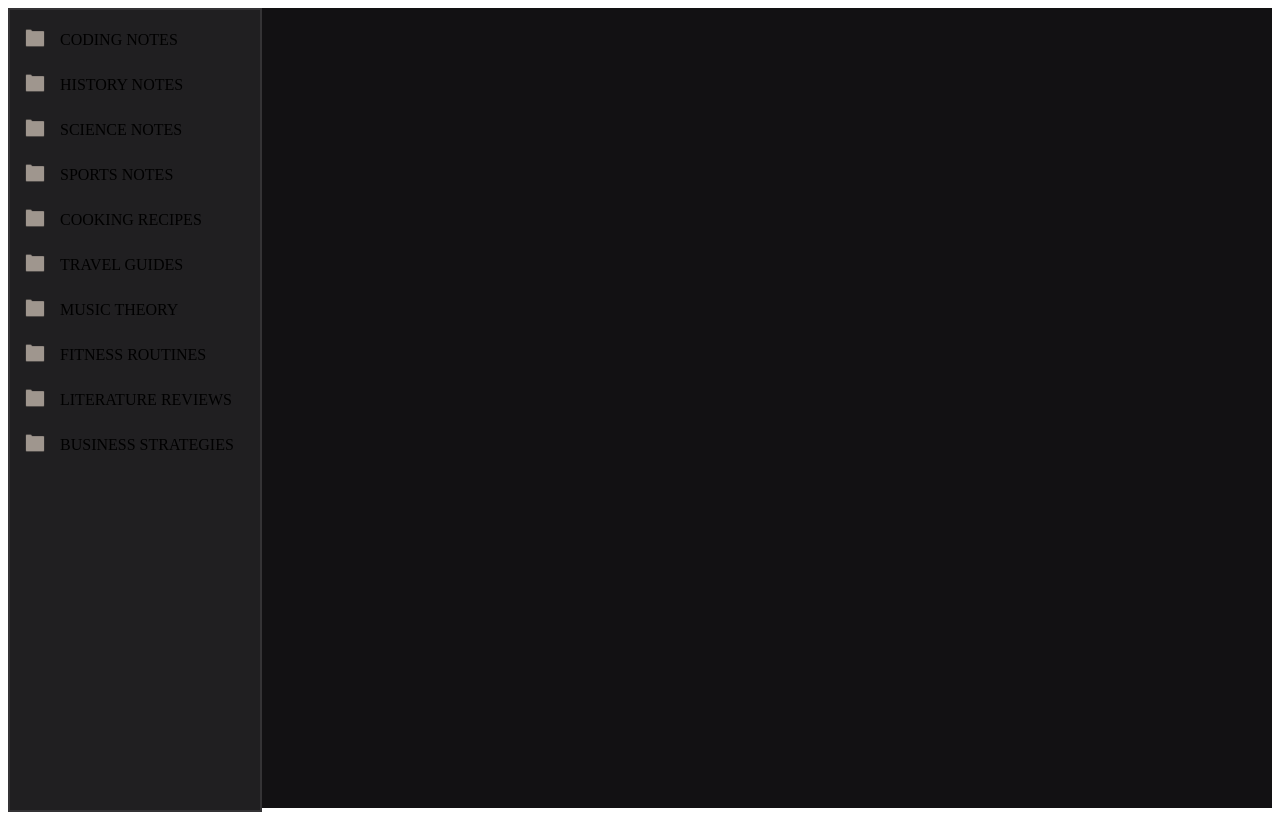
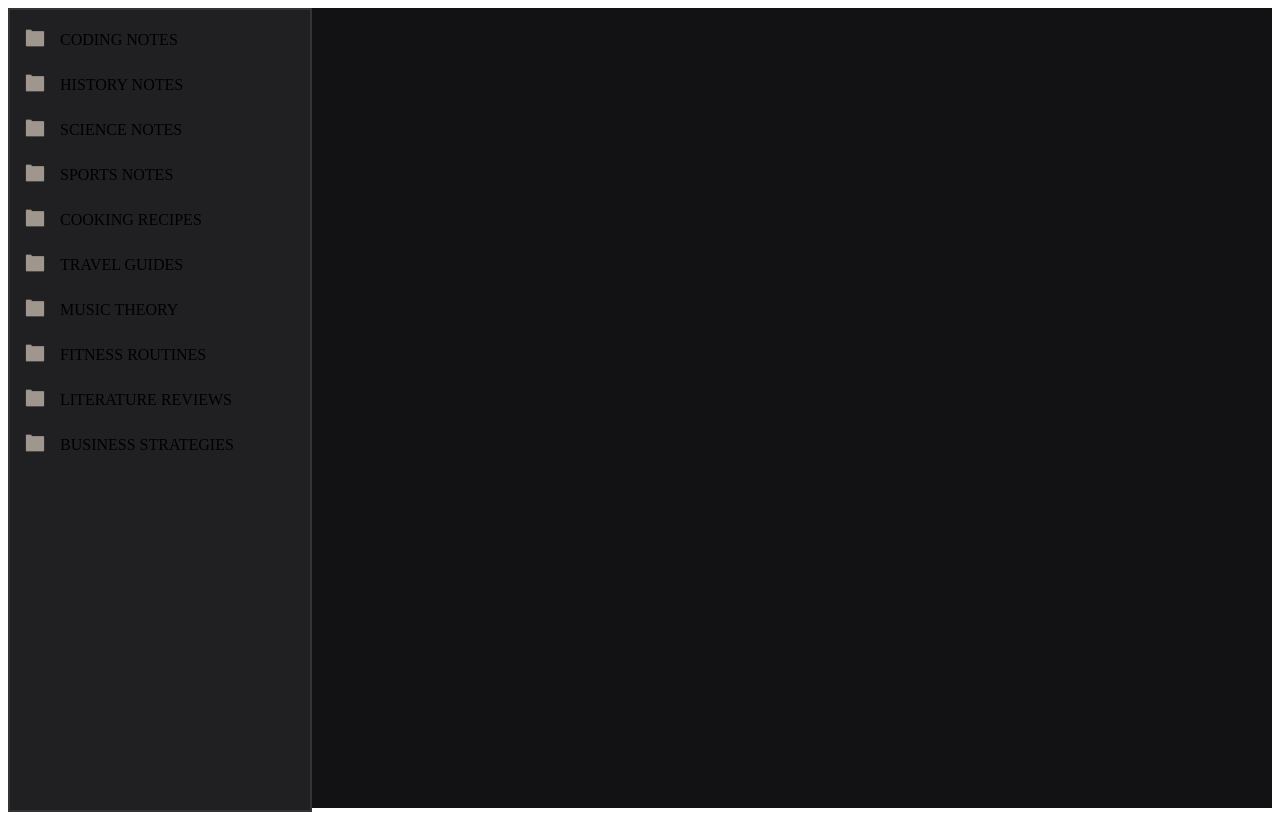
Before and after one commit to JohnArochaDev/noted, a Next.js app: page / in a window 1280 px wide. Built offline with nearby package versions, Linux system fonts and the light colour scheme.

Commit message:
fixed ellipsis not showing when the text is too close to the edge

```diff
--- a/app/Components/SideBar/Folder/styles.module.scss
+++ b/app/Components/SideBar/Folder/styles.module.scss
@@ -15,6 +15,7 @@
   overflow: hidden;
   text-align: left;
   padding-left: 40px;
+  padding-right: 10px;
 }
 
 .folderText {
--- a/app/Components/SideBar/Node/styles.module.scss
+++ b/app/Components/SideBar/Node/styles.module.scss
@@ -16,6 +16,7 @@
   overflow: hidden;
   text-align: left;
   padding-left: 40px;
+  padding-right: 10px;
 }
 
 .nodeText {
--- a/app/Components/SideBar/styles.module.scss
+++ b/app/Components/SideBar/styles.module.scss
@@ -2,7 +2,7 @@
 
 .sidebar {
   background-color: $sidebarBackground;
-  width: 250px;
+  width: 300px;
   height: 100%;
   border: 2px solid $trim;
   display: flex;
```
